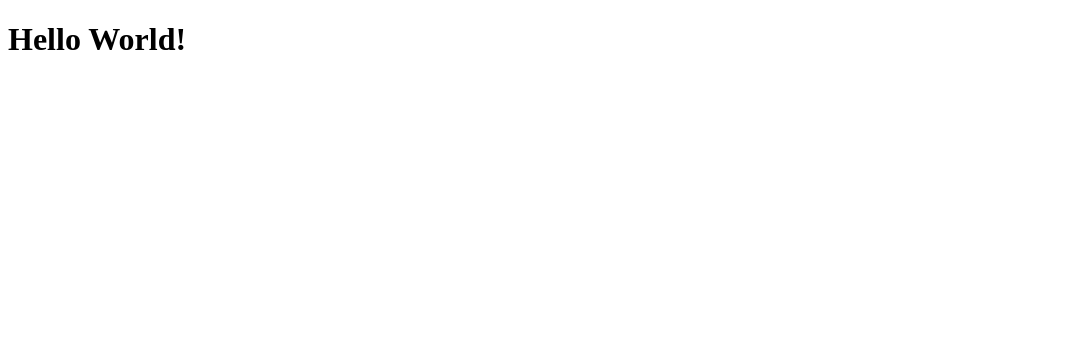
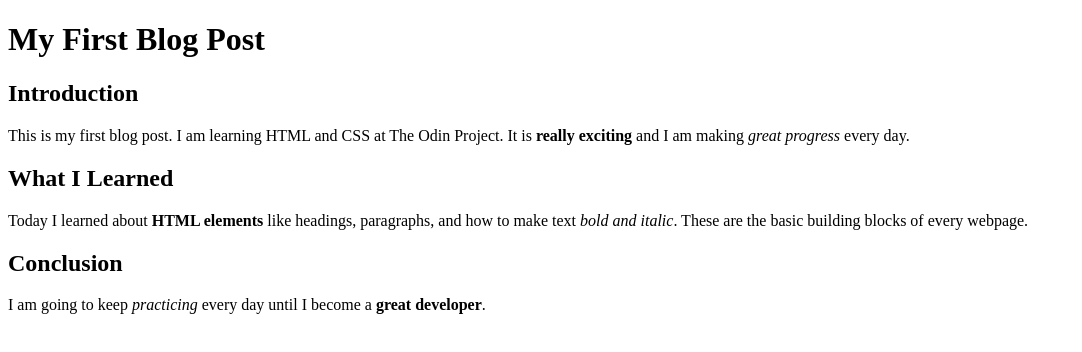
Before and after one commit to r-create27/html-boilerplate, a plain HTML site: page index.html in a window 1280 px wide. Shown: the whole page, without its empty margins (0-1082 px from the left). Drawn offline with Linux system fonts and the light colour scheme.

Commit message:
Add blog post content

```diff
--- a/index.html
+++ b/index.html
@@ -6,6 +6,15 @@
     <title>My First Webpage</title>
 </head>
 <body>
-    <h1>Hello World!</h1>
+     <h1>My First Blog Post</h1>
+
+<h2>Introduction</h2>
+<p>This is my first blog post. I am learning HTML and CSS at The Odin Project. It is <strong>really exciting</strong> and I am making <em>great progress</em> every day.</p>
+
+<h2>What I Learned</h2>
+<p>Today I learned about <strong>HTML elements</strong> like headings, paragraphs, and how to make text <em>bold and italic</em>. These are the basic building blocks of every webpage.</p>
+
+<h2>Conclusion</h2>
+<p>I am going to keep <em>practicing</em> every day until I become a <strong>great developer</strong>.</p>
 </body>
 </html>
```
